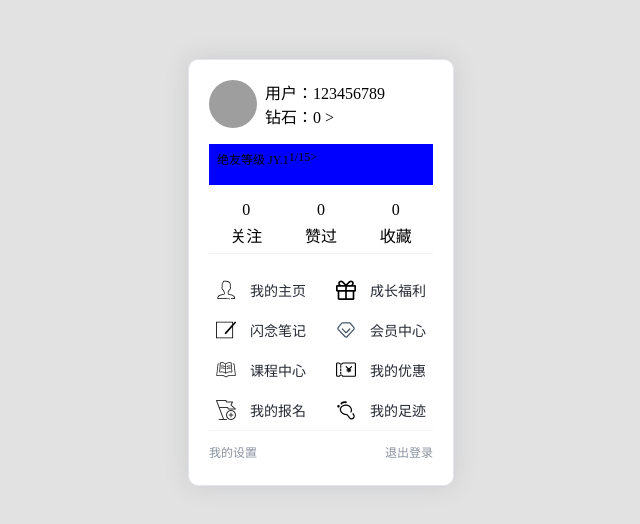
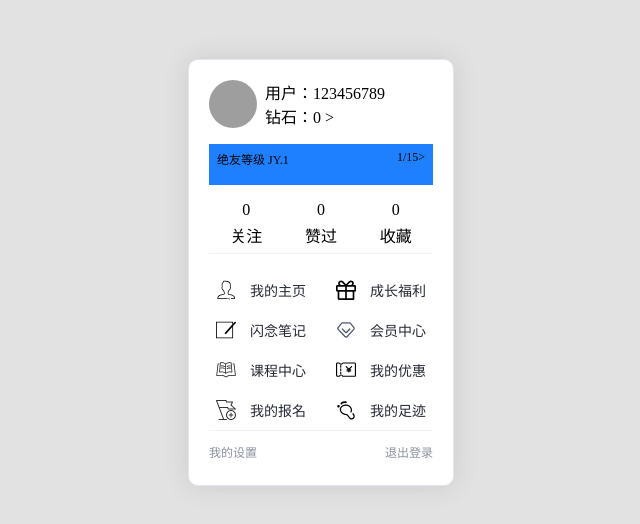
Before and after one commit to guanwenxin/lets-start, a plain HTML site: page 03/demo/index.html in a window 1280 px wide. Shown: the part 128-652 px from the top of the page, without its empty margins (319-959 px from the left). Drawn offline with Linux system fonts and the light colour scheme; grey boxes are pictures that could not be loaded.

Commit message:
掘金demo

```diff
--- a/03/demo/index.css
+++ b/03/demo/index.css
@@ -56,13 +56,14 @@ body,
     height: 27px;
     margin-bottom: 16px;
     padding: 6px 8px 8px 8px;
-    background-color: blue;
+    background-color: rgb(30 128 255);
 }
 
 .up {
     display: flex;
     justify-content: space-between;
     font-size: 12px;
+    width: 100%;
 }
 
 
```
